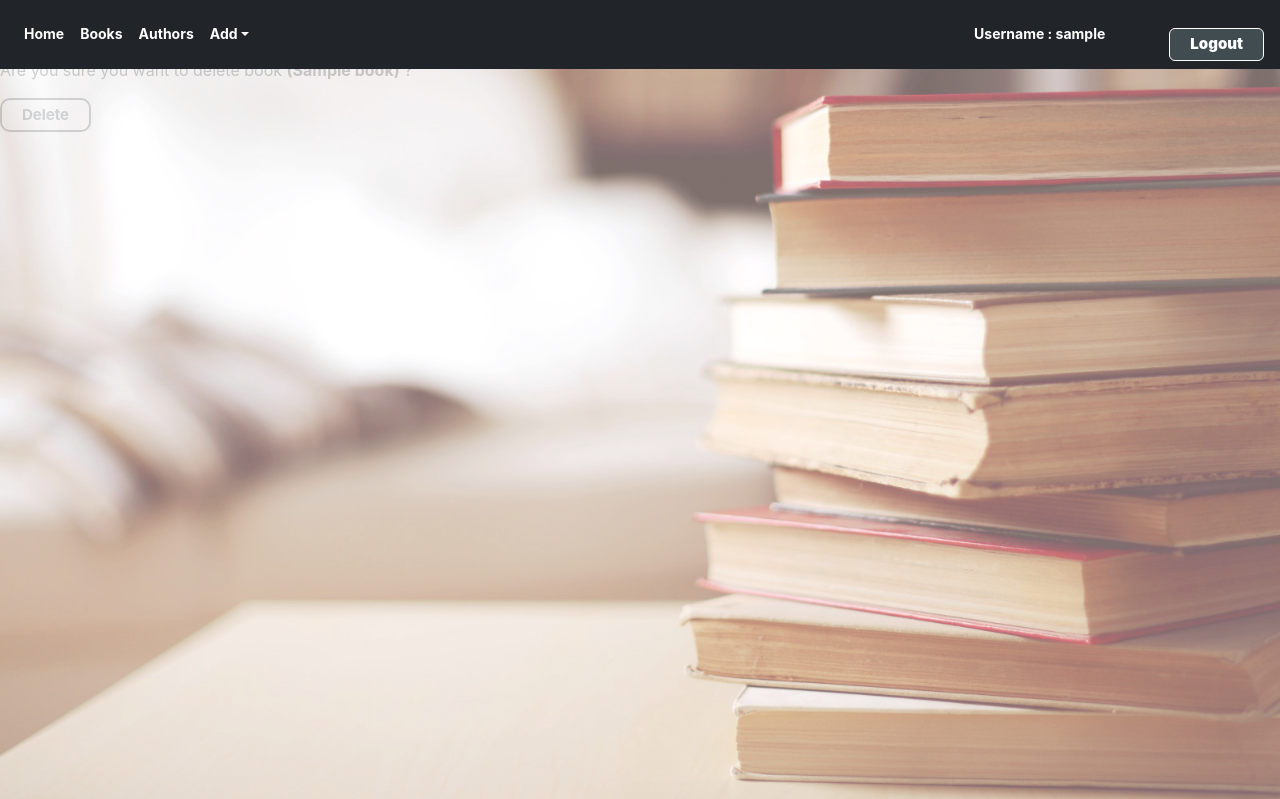
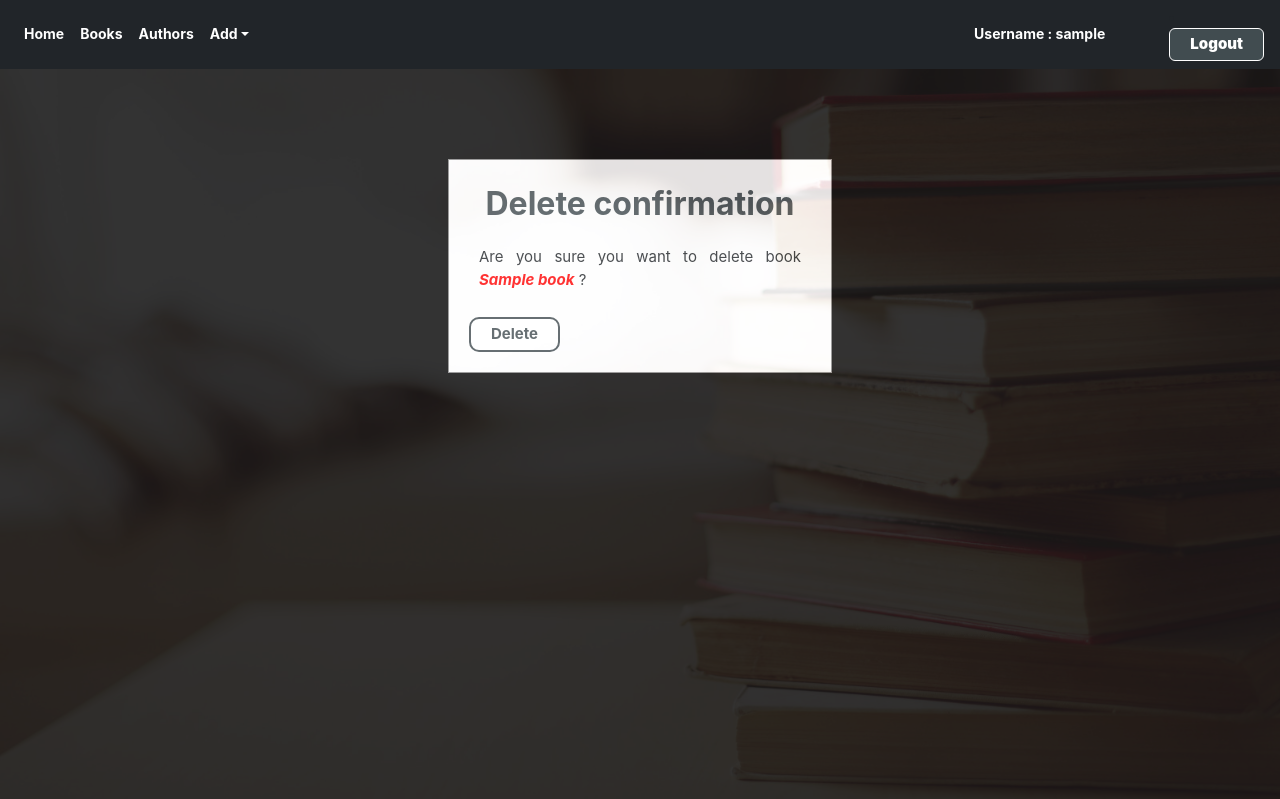
Before and after one commit to adif-git/library, a Django app: page /book/1/delete/ in a window 1280 px wide. Shown: the part 1-800 px from the top of the page. Run offline with Django 3.2, Linux system fonts and the light colour scheme; the first user in the database is signed in; tables that the repository leaves empty hold one stand-in row (Sample ...); some libraries are stand-ins or nearby versions.

Commit message:
Edit HTML author_confirm_delete and book_confirm_delete

```diff
--- a/library/library_site/static/css/styles.css
+++ b/library/library_site/static/css/styles.css
@@ -431,3 +431,42 @@ input[type=submit]:hover{
   color: #fff;
   border: 2px solid #fff;
 }
+
+.delete{
+  position: fixed;
+  width: 100%;
+  height: 100%;
+  z-index: 1;
+  background-color: #000;
+  opacity: 0.8;
+}
+
+.delete-content{
+  background-color: #fefefe;
+  top: 50%;
+  margin: 10rem auto;
+  padding: 20px;
+  border: 1px solid #888;
+  width: 30%;
+}
+
+.delete-title{
+  font-size: 32px;
+  padding: 5px;
+  color: #414c50;
+  text-align: center;
+  font-weight: bold;
+}
+
+.delete-text{
+  font-size: 15px;
+  padding: 10px;
+  text-align: justify;
+  color: #212529;
+}
+
+.delete-text span{
+  font-weight: bold;
+  font-style: italic;
+  color: red;
+}
--- a/library/library_site/templates/library_site/book_confirm_delete.html
+++ b/library/library_site/templates/library_site/book_confirm_delete.html
@@ -2,11 +2,15 @@
 
 {% block content %}
 {% if user.is_authenticated %}
-    <h1 class="list-title"><strong>Delete Book</strong></h1>
-  <p>Are you sure you want to delete book <strong>({{ book }})</strong> ?</p>
-  <form action="" method="POST">
-    {% csrf_token %}
-    <input type="submit" value="Delete">
-  </form>
+<div class="delete">
+  <div class="delete-content">
+    <h1 class="delete-title">Delete confirmation</h1>
+    <p class="delete-text">Are you sure you want to delete book <span>{{ book }}</span> ?</p>
+    <form action="" method="POST">
+      {% csrf_token %}
+      <input type="submit" value="Delete">
+    </form>
+  </div>
+</div>
 {% endif %}
 {% endblock %}
```
Also changed, not shown: library/library_site/templates/library_site/author_confirm_delete.html (+11 -6 lines).
